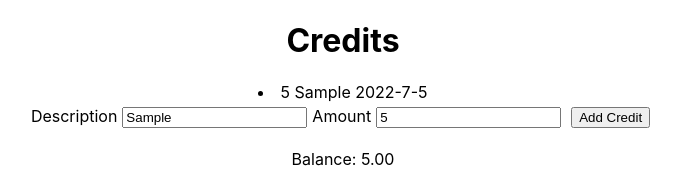
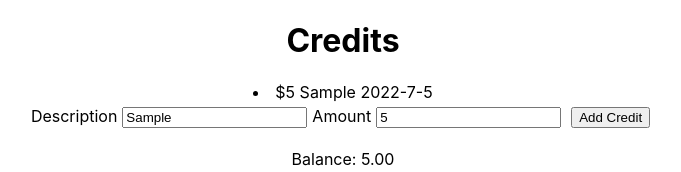
Before and after one commit to anthony-b1/CSCI39548_Assignment4, a React (Create React App) app: page /credits in a window 1280 px wide. Both pictures are taken after typing "Sample", "5" into the empty fields and a click on the button "Add Credit". Shown: the top 172 px of the page, without its empty margins (297-978 px from the left). Built offline with nearby package versions, Linux system fonts and the light colour scheme; no server answers.

Commit message:
Update Credits.js

```diff
--- a/src/components/Credits.js
+++ b/src/components/Credits.js
@@ -5,7 +5,7 @@ const Credits = (props) => {
         const { credits } = props;
         return credits.map((credit) => {
         let date = credit.date.slice(0,10);
-        return <li key={credit.id}>{credit.amount} {credit.description} {date}</li>
+        return <li key={credit.id}>${credit.amount} {credit.description} {date}</li>
         })
     }
     return (
@@ -16,7 +16,7 @@ const Credits = (props) => {
             <label>Description</label>
             <input type="text" name="description" />
             <label>Amount</label>
-            <input type="number" name="amount" />
+            <input type="number" step = "0.01" name="amount" />
             <button type="submit">Add Credit</button>
         </form>
         </div>
```
